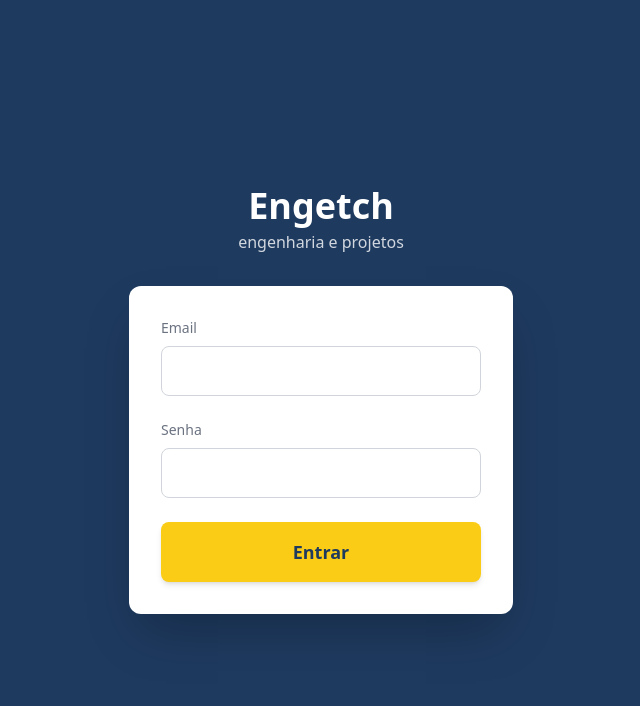
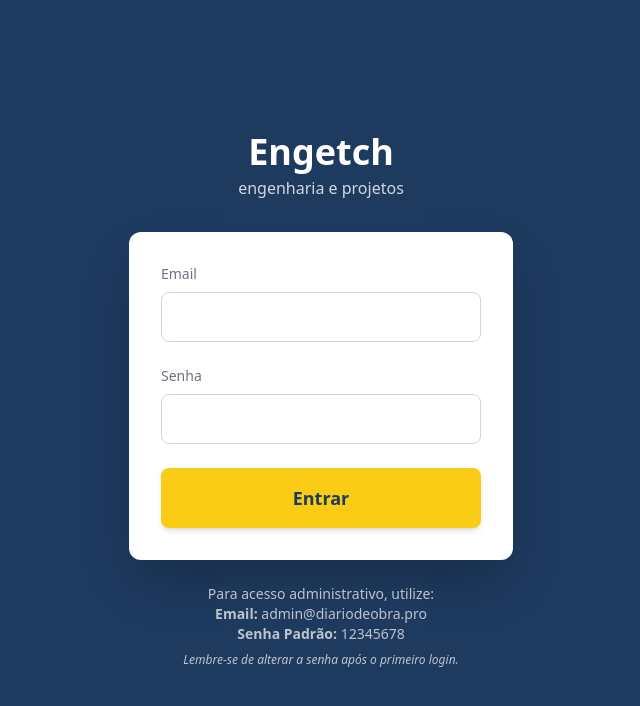
Before and after one commit to marcuscivil8-hub/DIARIO-DE-OBRAS-PRO, a React (Vite) app: page / in a window 1280 px wide. Shown: the top 706 px of the page, without its empty margins (319-959 px from the left). Built offline with nearby package versions, Linux system fonts and the light colour scheme.

Commit message:
feat(LoginPage): Add admin login credentials hint
Display default admin email and password directly on the login page for easier access and testing during development.

```diff
--- a/components/pages/LoginPage.tsx
+++ b/components/pages/LoginPage.tsx
@@ -71,6 +71,12 @@ const LoginPage: React.FC<LoginPageProps> = ({ onLogin }) => {
                         {loading ? 'Entrando...' : 'Entrar'}
                     </Button>
                 </form>
+                <div className="mt-6 text-center text-white/70 text-sm">
+                    <p>Para acesso administrativo, utilize:</p>
+                    <p><strong>Email:</strong> admin@diariodeobra.pro</p>
+                    <p><strong>Senha Padrão:</strong> 12345678</p>
+                    <p className="mt-2 text-xs italic">Lembre-se de alterar a senha após o primeiro login.</p>
+                </div>
             </div>
         </div>
     );
```
